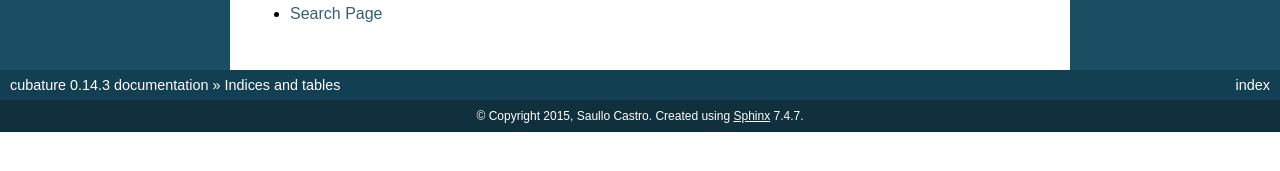
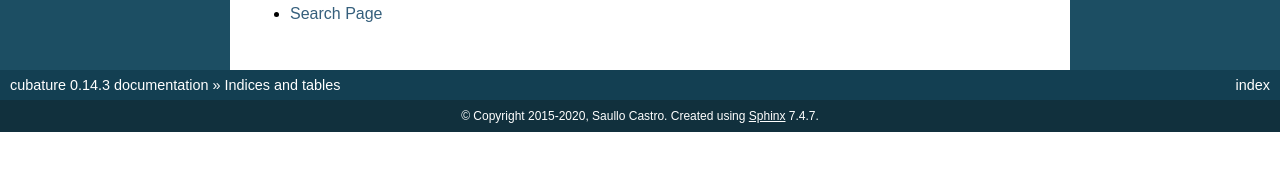
Before and after one commit to saullocastro/cubature, a Sphinx documentation site: the page built from doc/source/index.rst, in a window 1280 px wide. Shown: the part 230-401 px from the top of the page. Built offline with Sphinx 7.4.7, drawn with Linux system fonts in a browser that asks for light colours.

Commit message:
updated dates

```diff
--- a/README.rst
+++ b/README.rst
@@ -96,7 +96,7 @@ We kindly ask you to cite this Python library properly. Also, it would be
 helpful if you could cite the papers where this methods has been applied as
 well.
 
-Castro, S.G.P.; Loukianov, A.; et al. "Python wrapper for Cubature: adaptive multidimensional integration". DOI:10.5281/zenodo.2541562. Version 0.14.0, 2018.
+Castro, S.G.P.; Loukianov, A.; et al. "Python wrapper for Cubature: adaptive multidimensional integration". DOI:10.5281/zenodo.2541562. Version 0.14.3, 2020.
 
 
 
--- a/doc/source/conf.py
+++ b/doc/source/conf.py
@@ -62,7 +62,7 @@ master_doc = 'index'
 
 # General information about the project.
 project = u'cubature'
-copyright = u'2015, Saullo Castro'
+copyright = u'2015-2020, Saullo Castro'
 
 # The version info for the project you're documenting, acts as replacement for
 # |version| and |release|, also used in various other places throughout the
@@ -284,7 +284,7 @@ texinfo_documents = [
 epub_title = u'cubature'
 epub_author = u'Saullo Castro'
 epub_publisher = u'Saullo Castro'
-epub_copyright = u'2015, Saullo Castro'
+epub_copyright = u'2015-2020, Saullo Castro'
 
 # The basename for the epub file. It defaults to the project name.
 #epub_basename = u'cubature'
```
